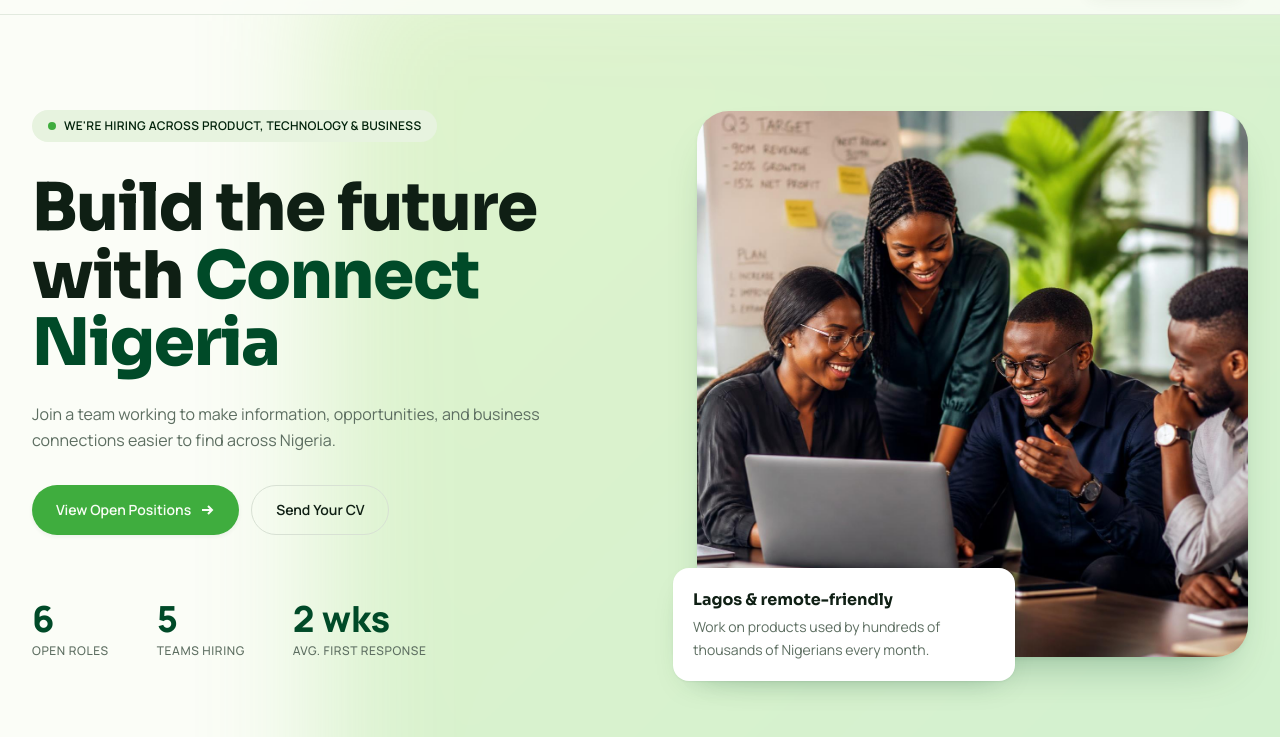
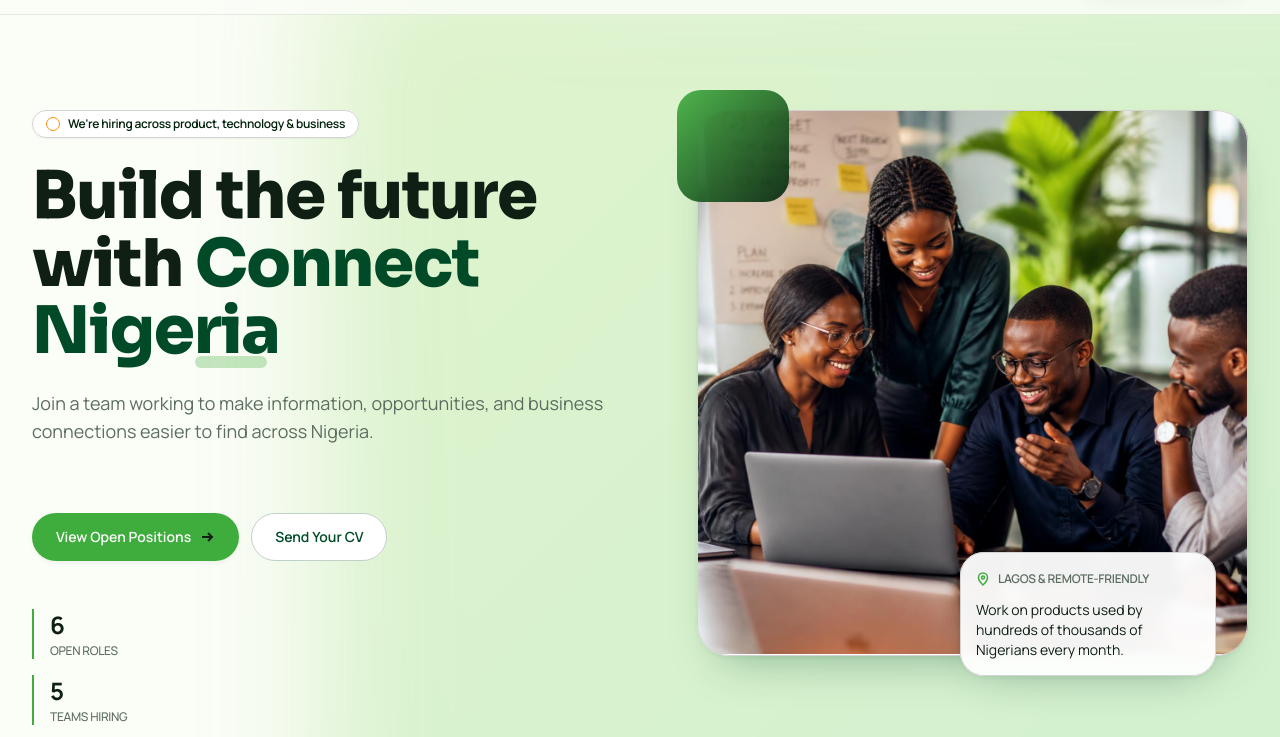
Before and after one commit to oguike-godswill/cncareers, a plain HTML site: page index.html in a window 1280 px wide. Shown: the part 58-795 px from the top of the page. Drawn offline with nearby package versions, Linux system fonts and the light colour scheme.

Commit message:
Update hero section to match Figma design

```diff
--- a/index.html
+++ b/index.html
@@ -118,49 +118,55 @@
       <div class="hero-gradient absolute top-0 left-1/4 w-[1440px] h-[1440px] opacity-40"></div>
     </div>
     <div class="relative max-w-[1280px] mx-auto px-5 lg:px-8 py-16 lg:py-24">
-      <div class="grid lg:grid-cols-[1fr_551px] gap-14 items-center">
+      <div class="grid lg:grid-cols-[1fr_551px] gap-14 items-start">
         <div class="max-w-[609px]">
-          <div class="inline-flex items-center gap-2 px-4 py-2 rounded-full bg-cn-card-bg mb-8">
-            <span class="w-2 h-2 rounded-full bg-cn-green"></span>
-            <span class="text-xs font-semibold text-cn-green-dark tracking-wide uppercase">We're hiring across product, technology & business</span>
+          <div class="inline-flex items-center gap-2 px-3.5 py-1.5 rounded-full bg-white shadow-[0px_12px_32px_-18px_rgba(0,74,40,0.06),0px_1px_2px_rgba(0,74,40,0.06)] outline outline-1 outline-offset-[-1px] outline-neutral-300 mb-6">
+            <span class="w-3.5 h-3.5 rounded-full border-[1.2px] border-cn-orange"></span>
+            <span class="text-xs font-semibold text-cn-green-dark font-manrope leading-4 tracking-tight">We're hiring across product, technology & business</span>
           </div>
           <h1 class="font-sora text-3xl sm:text-4xl lg:text-[65.6px] font-extrabold leading-tight lg:leading-[67.57px] tracking-[-0.02em] mb-6">
-            Build the future with <span class="text-cn-green-accent">Connect Nigeria</span>
+            Build the future with <span class="text-cn-green-accent relative">Connect Nigeria<span class="absolute left-0 bottom-1 w-[85%] h-3 bg-cn-green/30 rounded-full -z-10"></span></span>
           </h1>
-          <p class="text-base text-cn-text-secondary leading-relaxed mb-8 max-w-[576px]">
+          <p class="text-lg text-cn-text-secondary font-manrope leading-7 mb-8 max-w-[576px]">
             Join a team working to make information, opportunities, and business connections easier to find across Nigeria.
           </p>
-          <div class="flex flex-wrap gap-3 mb-16">
-            <a href="#positions" class="inline-flex items-center gap-2 px-6 py-3.5 rounded-full bg-cn-green text-sm font-semibold text-cn-btn-text shadow-[0px_24px_48px_-24px_rgba(0,74,40,0.06),0px_2px_4px_rgba(0,74,40,0.06)] hover:bg-cn-green-dark transition">
-              View Open Positions
+          <div class="flex flex-wrap gap-3 pt-9">
+            <a href="#positions" class="inline-flex items-center gap-2 px-6 py-3.5 rounded-full bg-cn-green shadow-[0px_24px_48px_-24px_rgba(0,74,40,0.06),0px_2px_4px_rgba(0,74,40,0.06)] hover:bg-cn-green-dark transition">
+              <span class="text-sm font-semibold font-manrope text-stone-50 leading-5">View Open Positions</span>
               <svg width="16" height="16" fill="none" stroke="currentColor" stroke-width="2"><path d="M3 8h10M9 4l4 4-4 4"/></svg>
             </a>
-            <a href="submit-cv.html" class="inline-flex items-center gap-2 px-6 py-3.5 rounded-full border border-cn-border text-sm font-semibold text-cn-text-primary hover:bg-cn-green-light transition">
+            <a href="submit-cv.html" class="inline-flex items-center gap-2 px-6 py-3.5 rounded-full bg-white outline outline-1 outline-offset-[-1px] outline-cn-green-accent/25 text-cn-green-accent text-sm font-semibold font-manrope leading-5 hover:bg-cn-green-light transition">
               Send Your CV
             </a>
           </div>
-          <div class="flex flex-wrap gap-8 sm:gap-12">
-            <div>
-              <span class="font-manrope text-4xl font-extrabold text-cn-green-accent">6</span>
-              <p class="text-xs font-medium text-cn-text-secondary uppercase tracking-wider mt-1">Open roles</p>
-            </div>
-            <div>
-              <span class="font-manrope text-4xl font-extrabold text-cn-green-accent">5</span>
-              <p class="text-xs font-medium text-cn-text-secondary uppercase tracking-wider mt-1">Teams hiring</p>
-            </div>
-            <div>
-              <span class="font-manrope text-4xl font-extrabold text-cn-green-accent">2 wks</span>
-              <p class="text-xs font-medium text-cn-text-secondary uppercase tracking-wider mt-1">Avg. first response</p>
+          <div class="pt-12">
+            <div class="max-w-[512px]">
+              <div class="pl-4 border-l-2 border-cn-green mb-4">
+                <span class="font-manrope text-2xl font-bold text-cn-text-primary leading-8">6</span>
+                <p class="text-xs font-medium text-cn-text-secondary font-manrope uppercase leading-4 tracking-tight pt-0.5">Open roles</p>
+              </div>
+              <div class="pl-4 border-l-2 border-cn-green mb-4">
+                <span class="font-manrope text-2xl font-bold text-cn-text-primary leading-8">5</span>
+                <p class="text-xs font-medium text-cn-text-secondary font-manrope uppercase leading-4 tracking-tight pt-0.5">Teams hiring</p>
+              </div>
+              <div class="pl-4 border-l-2 border-cn-green">
+                <span class="font-manrope text-2xl font-bold text-cn-text-primary leading-8">2 wks</span>
+                <p class="text-xs font-medium text-cn-text-secondary font-manrope uppercase leading-4 tracking-tight pt-0.5">Avg. first response</p>
+              </div>
             </div>
           </div>
         </div>
         <div class="relative hidden lg:block">
-          <div class="rounded-[32px] overflow-hidden shadow-[0px_24px_48px_-24px_rgba(0,74,40,0.4),0px_2px_4px_rgba(0,74,40,0.06)]">
-            <img src="images/hero-team.png" alt="Team collaboration" class="w-full h-[546px] object-cover">
+          <div class="absolute -top-5 -left-5 w-28 h-28 opacity-90 bg-gradient-to-br from-cn-green to-cn-green-dark rounded-3xl"></div>
+          <div class="w-[551px] h-[546px] bg-white rounded-[32px] shadow-[0px_24px_48px_-24px_rgba(0,74,40,0.4),0px_2px_4px_rgba(0,74,40,0.06)] outline outline-1 outline-offset-[-1px] outline-neutral-300 overflow-hidden">
+            <img src="images/hero-team.png" alt="Team collaboration" class="w-full h-[544px] object-cover">
           </div>
-          <div class="absolute -bottom-6 -left-6 bg-white rounded-2xl p-5 shadow-[0px_12px_32px_-18px_rgba(0,74,40,0.35),0px_1px_2px_rgba(0,74,40,0.06)] max-w-[342px]">
-            <p class="font-sora font-bold text-base text-cn-text-primary mb-1">Lagos & remote-friendly</p>
-            <p class="text-sm text-cn-text-secondary leading-relaxed">Work on products used by hundreds of thousands of Nigerians every month.</p>
+          <div class="w-64 p-4 absolute bottom-[-20px] right-8 bg-white/95 rounded-3xl shadow-[0px_24px_48px_-24px_rgba(0,74,40,0.2),0px_2px_4px_rgba(0,74,40,0.06)] outline outline-1 outline-offset-[-1px] outline-neutral-300 backdrop-blur-sm">
+            <div class="inline-flex items-center gap-2">
+              <svg width="14" height="14" fill="none" stroke="#3FAD3E" stroke-width="1.5"><path d="M7 1C4.5 1 2.5 3 2.5 5.5C2.5 9 7 13 7 13s4.5-4 4.5-7.5C11.5 3 9.5 1 7 1z"/><circle cx="7" cy="5.5" r="1.5"/></svg>
+              <span class="text-xs font-semibold font-manrope text-cn-text-secondary uppercase leading-4 tracking-tight">Lagos & remote-friendly</span>
+            </div>
+            <p class="text-sm font-manrope text-cn-text-primary leading-5 pt-2">Work on products used by hundreds of thousands of Nigerians every month.</p>
           </div>
         </div>
       </div>
```
